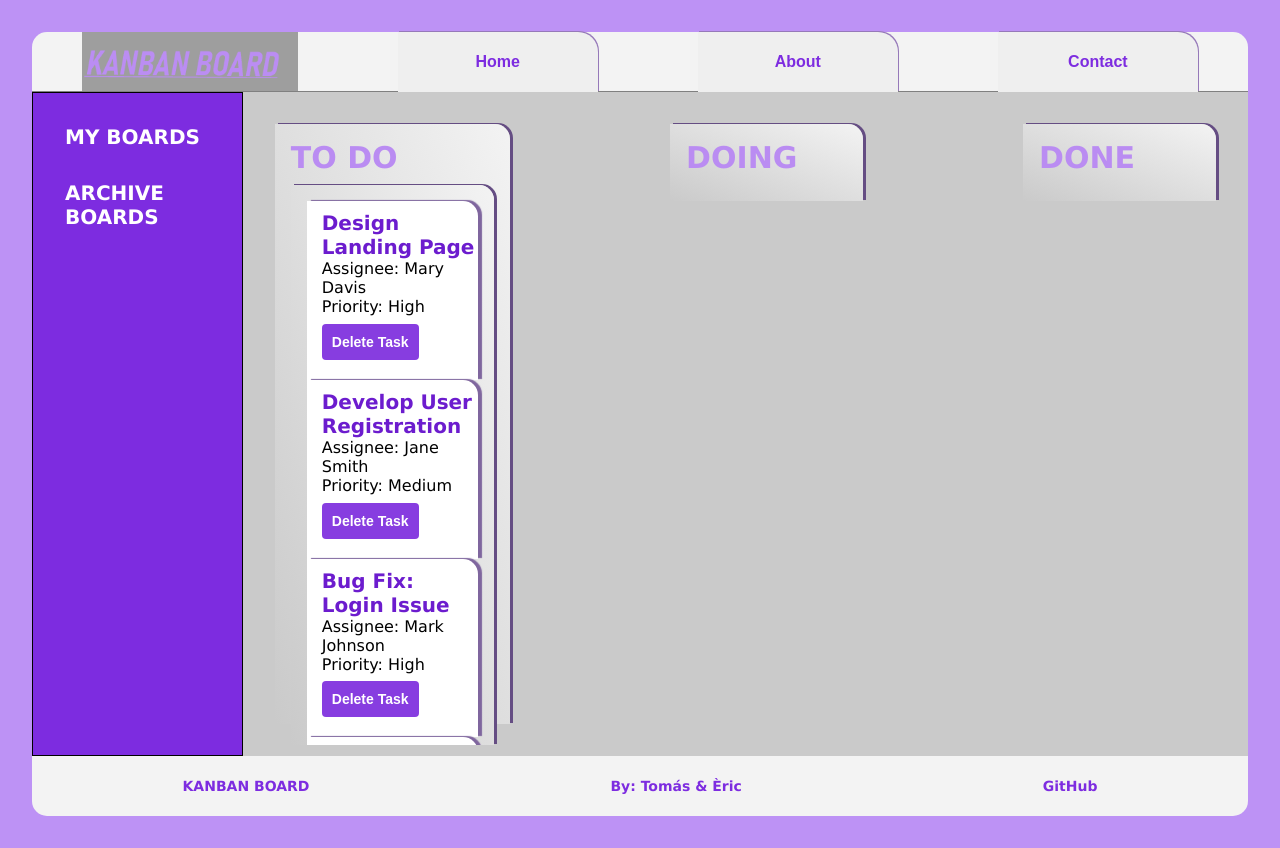
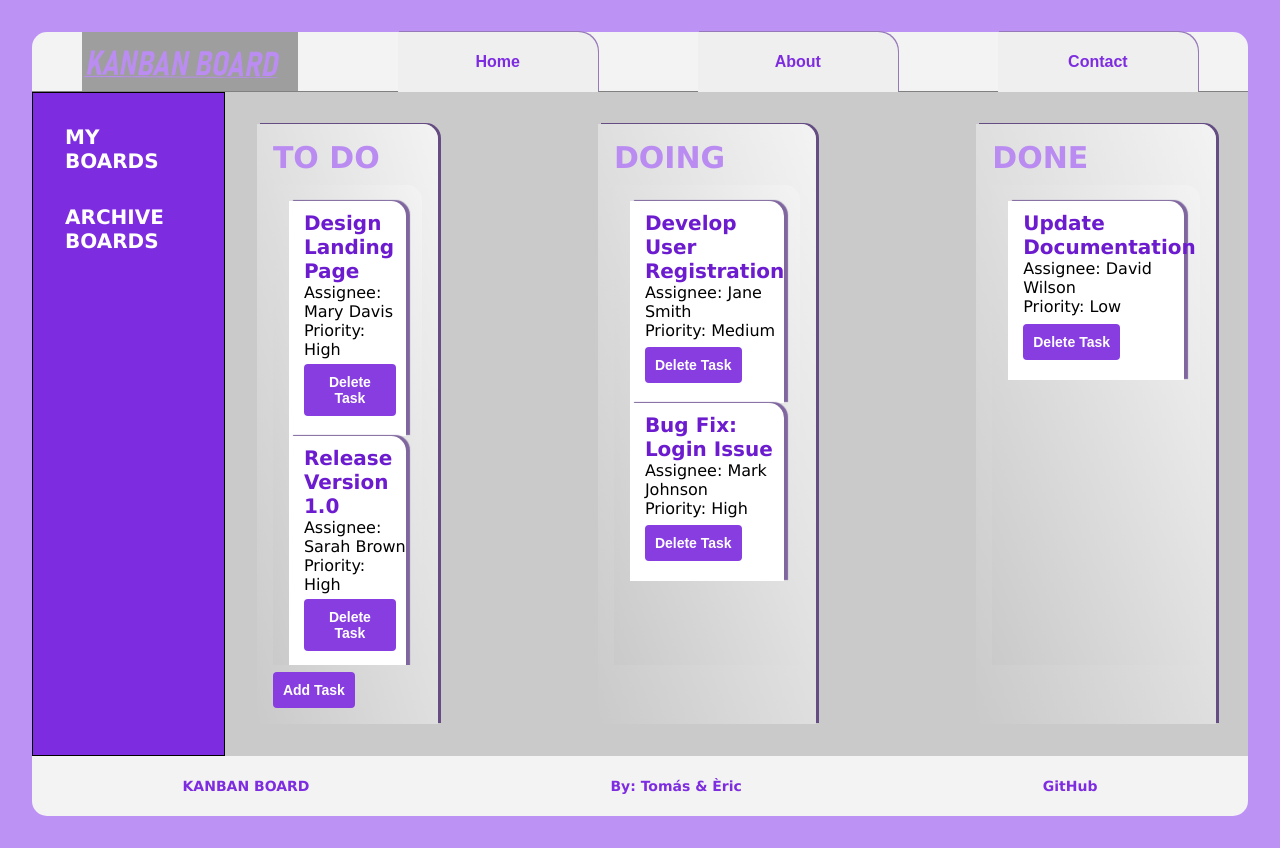
Before and after one commit to Violinistapirata/Kanban-Board, a React (Vite) app in the folder Kanban-Board/: page / in a window 1280 px wide. Built offline with nearby package versions, Linux system fonts and the light colour scheme; grey boxes are pictures that could not be loaded.

Commit message:
adjusted scrollbar to tasks only. Added logic to filter each list by task status

```diff
--- a/Kanban-Board/src/components/CurrentBoard.css
+++ b/Kanban-Board/src/components/CurrentBoard.css
@@ -13,16 +13,21 @@ h1 {
   gap: 10rem;
   background-color: #cacaca;
 
+/*   .task-container {
+
+  } */
+
   .task-scroll {
+    overflow-y: scroll;
     width: 100%;
-    height: 70vh;
-    overflow-y: scroll;
+    height: 60vh;
+    box-shadow: none;
   }
 
   .task-scroll::-webkit-scrollbar {
     width: 10px;
-    }
-    /*
+  }
+  /*
     .task-scroll::-webkit-scrollbar-track {
         background-color: #cacaca;
         border-radius: 15px;
@@ -33,7 +38,7 @@ h1 {
   }
 
   div {
-    max-height: 75vh;
+    height: 75vh;
     padding: 1rem;
     background: linear-gradient(to bottom left, #f3f3f3, #cacaca);
     box-shadow: 3px -1px 0px #654d83;
--- a/Kanban-Board/src/components/CurrentBoard.jsx
+++ b/Kanban-Board/src/components/CurrentBoard.jsx
@@ -17,16 +17,33 @@ function CurrentBoard({ taskList, setTaskList }) {
                 <List
                     taskList={taskList}
                     setTaskList={setTaskList}
-                    setShowCreateTaskForm={setShowCreateTaskForm}
+                    taskStatus="To Do"
                 />
             </div>
+
+            <button className="add-task-button" onClick={()=>setShowCreateTaskForm(true)}>Add Task</button>
         </div>
         <div>
             <h1>DOING</h1>
+            <div className="task-scroll">
+                <List
+                    taskList={taskList}
+                    setTaskList={setTaskList}
+                    taskStatus="In Progress"
+                />
+            </div>
 
         </div>
         <div>
             <h1>DONE</h1>
+
+            <div className="task-scroll">
+                <List
+                    taskList={taskList}
+                    setTaskList={setTaskList}
+                    taskStatus="Done"
+                />
+            </div>
 
         </div>
 
--- a/Kanban-Board/src/components/List.jsx
+++ b/Kanban-Board/src/components/List.jsx
@@ -1,16 +1,22 @@
 // COMPONENTS
 import Task from "./Task";
-import './List.css'
+import "./List.css";
 
-
-function List({ taskList, setTaskList, setShowCreateTaskForm }) {
+function List({ taskList, setTaskList, taskStatus }) {
+  const filteredTasks = (parameter) => taskList.filter(task => task.status === parameter)
+  console.log(taskStatus);
 
   return (
     <>
-        {taskList.length > 0 && taskList.map((task) => <Task key={task.id} task={task} taskList={taskList} setTaskList={setTaskList} />
-        )}
-      <br/>
-      <button className="add-task-button" onClick={()=>setShowCreateTaskForm(true)}>Add Task</button>
+      {taskList.length > 0 &&
+        filteredTasks(`${taskStatus}`).map((task) => (
+          <Task
+            key={task.id}
+            task={task}
+            taskList={taskList}
+            setTaskList={setTaskList}
+          />
+        ))}
     </>
   );
 }
```
